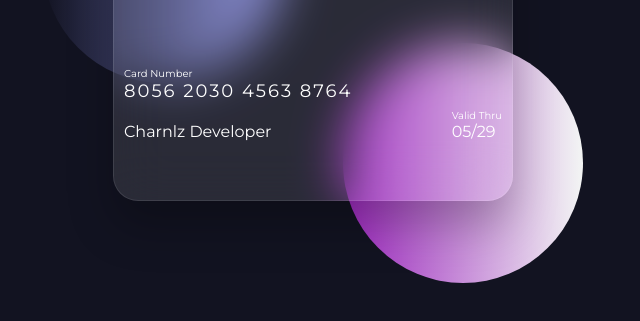
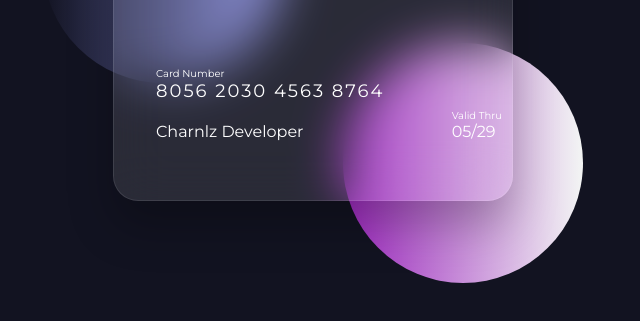
Before and after one commit to Charlestrawberry/master-cardui, a plain HTML site: page index.html in a window 1280 px wide. Shown: the part 337-658 px from the top of the page, without its empty margins (327-967 px from the left). Drawn offline with nearby package versions, Linux system fonts and the light colour scheme; a web font is replaced by a local one.

Commit message:
margin updated

```diff
--- a/index.css
+++ b/index.css
@@ -92,6 +92,7 @@ h5 {
   color: #fff;
   align-items: flex-end;
   margin-top: 70px;
+  margin-left: 32px;
   justify-content: space-between;
   font-weight: 500;
 }
```
Also changed, not shown: index.html (+0 -4 lines).
